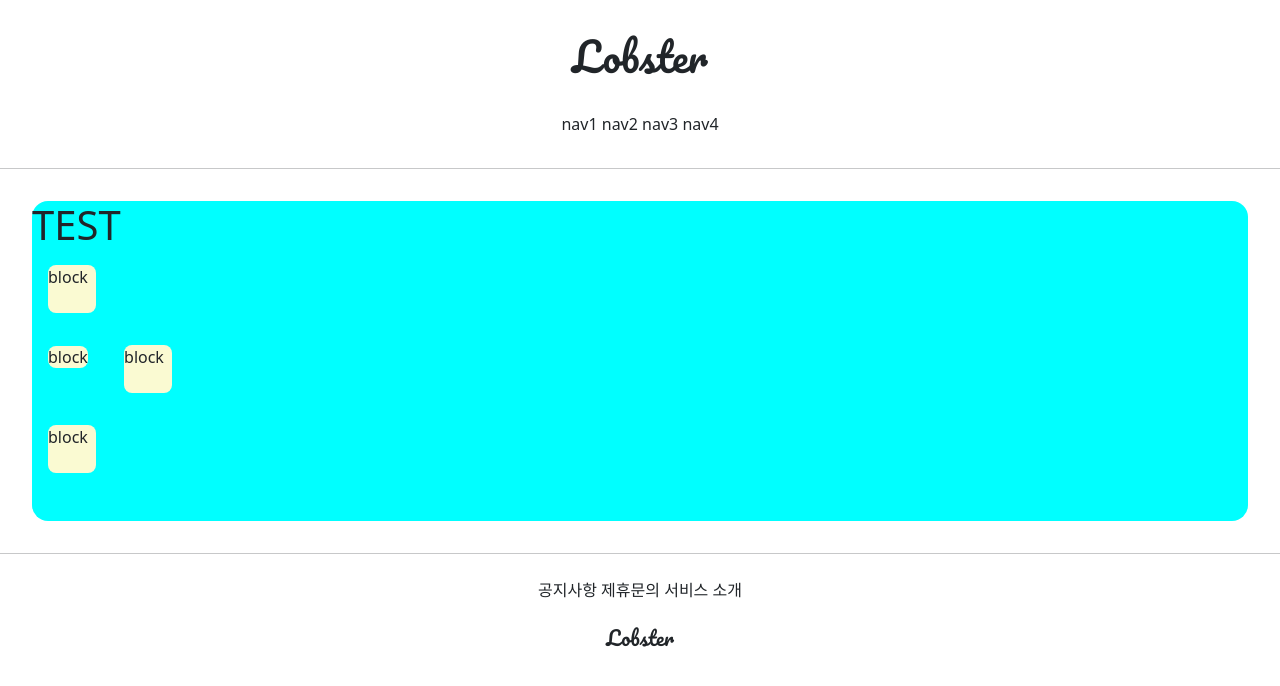
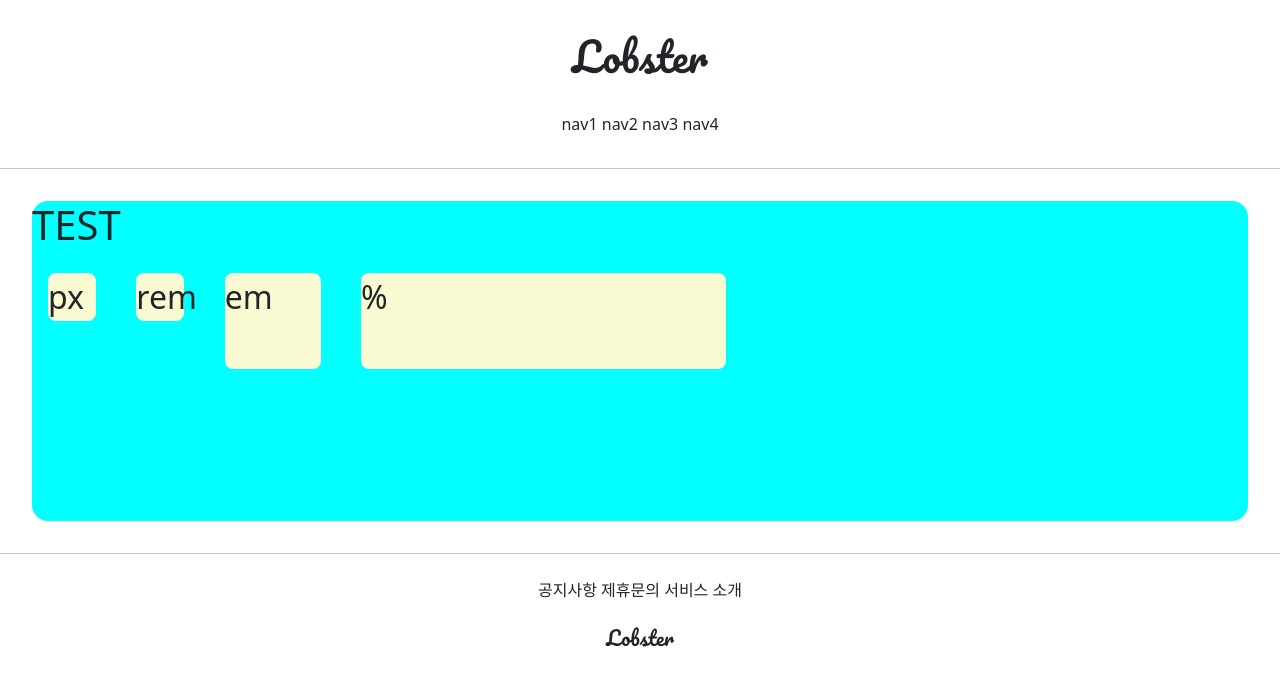
Before and after one commit to innamtt/gis_practice, a Django app: page /accounts/hello_world/ in a window 1280 px wide. Shown: the top 686 px of the page. Run offline with Django 3.2, Linux system fonts and the light colour scheme; parts of the project's set-up code (start-up, migrations or seed data) failed here and were passed over.

Commit message:
2021-07-08 1st commit

```diff
--- a/accountapp/templates/accountapp/hello_world.html
+++ b/accountapp/templates/accountapp/hello_world.html
@@ -10,18 +10,18 @@
             height: 48px;
             width: 48px;
             border-radius: .5rem;
+            display: inline-block;
         }
 
     </style>
 
-    <div style = "height: 20rem; background-color: aqua; margin : 2rem; border-radius: 1rem;">
+    <div style = "height: 20rem; background-color: aqua; margin : 2rem; border-radius: 1rem; font-size: 2rem;">
     <h1>TEST</h1>
 
-    <div class="testing" style="display: block">block</div>
-    <div class="testing" style="display: inline">block</div>
-    <div class="testing" style="display: inline-block">block</div>
-    <div class="testing" style="display: none">block</div>
-    <div class="testing" style="display: block">block</div>
+    <div class="testing" style="height: 48px; width: 48px">px</div>
+    <div class="testing" style="height: 3rem; width: 3rem">rem</div>
+    <div class="testing" style="height: 3em; width: 3em">em</div>
+    <div class="testing" style="height: 30%; width: 30%">%</div>
 
     </div>
 {% endblock %}
```
